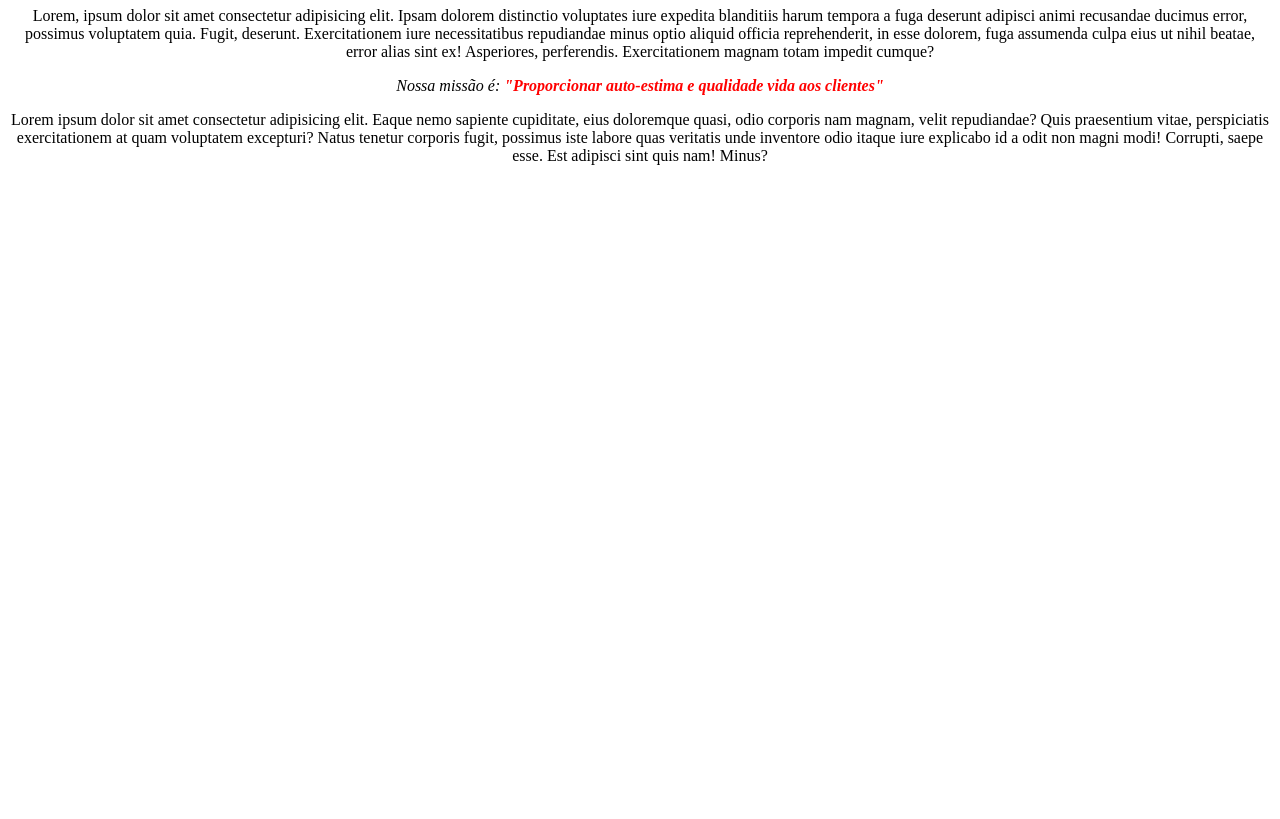
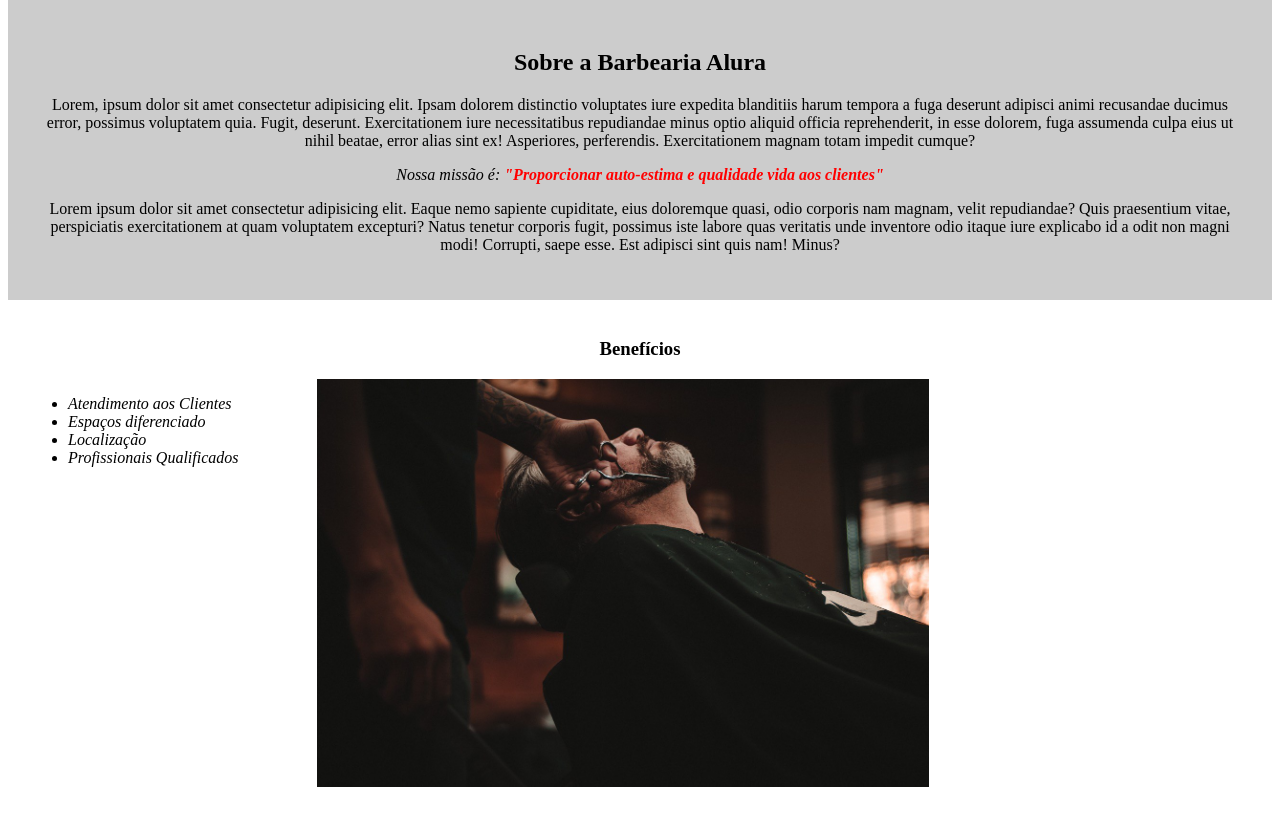
Before and after one commit to marcosviniciohd/formacao-front-end-alura, a plain HTML site: page html-css/index.html in a window 1280 px wide. Shown: the part 559-1378 px from the top of the page. Before the commit the page ends 800 px from the top, so only its background shows below. Drawn offline with Linux system fonts and the light colour scheme.

Commit message:
Alterações no CSS

```diff
--- a/html-css/index.html
+++ b/html-css/index.html
@@ -8,14 +8,29 @@
     <title>Barbearia Alura</title>
 </head>
 <body>
+    <header>
+        <h1 class="titulo-principal">Barbearia Alura</h1>
+    </header>
     <img src="banner.jpg" alt="" id="banner">
-    <h1>Sobre a Barbearia Alura</h1>
-    <p>Lorem, ipsum dolor sit amet consectetur adipisicing elit. Ipsam dolorem distinctio voluptates iure expedita blanditiis harum tempora a fuga deserunt adipisci animi recusandae ducimus error, possimus voluptatem quia. Fugit, deserunt.
-    Exercitationem iure necessitatibus repudiandae minus optio aliquid officia reprehenderit, in esse dolorem, fuga assumenda culpa eius ut nihil beatae, error alias sint ex! Asperiores, perferendis. Exercitationem magnam totam impedit cumque?</p>
-    <p>
-        <em>Nossa missão é: <strong>"Proporcionar auto-estima e qualidade vida aos clientes"</strong></em>
-    </p>
-    <p>Lorem ipsum dolor sit amet consectetur adipisicing elit. Eaque nemo sapiente cupiditate, eius doloremque quasi, odio corporis nam magnam, velit repudiandae? Quis praesentium vitae, perspiciatis exercitationem at quam voluptatem excepturi?
-    Natus tenetur corporis fugit, possimus iste labore quas veritatis unde inventore odio itaque iure explicabo id a odit non magni modi! Corrupti, saepe esse. Est adipisci sint quis nam! Minus?</p>
+    <div class="container-principal">
+        <h2 class="container">Sobre a Barbearia Alura</h2>
+        <p class="container">Lorem, ipsum dolor sit amet consectetur adipisicing elit. Ipsam dolorem distinctio voluptates iure expedita blanditiis harum tempora a fuga deserunt adipisci animi recusandae ducimus error, possimus voluptatem quia. Fugit, deserunt.
+        Exercitationem iure necessitatibus repudiandae minus optio aliquid officia reprehenderit, in esse dolorem, fuga assumenda culpa eius ut nihil beatae, error alias sint ex! Asperiores, perferendis. Exercitationem magnam totam impedit cumque?</p>
+        <p class="container">
+            <em>Nossa missão é: <strong>"Proporcionar auto-estima e qualidade vida aos clientes"</strong></em>
+        </p>
+        <p class="container">Lorem ipsum dolor sit amet consectetur adipisicing elit. Eaque nemo sapiente cupiditate, eius doloremque quasi, odio corporis nam magnam, velit repudiandae? Quis praesentium vitae, perspiciatis exercitationem at quam voluptatem excepturi?
+        Natus tenetur corporis fugit, possimus iste labore quas veritatis unde inventore odio itaque iure explicabo id a odit non magni modi! Corrupti, saepe esse. Est adipisci sint quis nam! Minus?</p>
+    </div>
+    <div class="beneficios">
+        <h3 class="container">Benefícios</h3>
+        <ul class="itens">
+            <li>Atendimento aos Clientes</li>
+            <li>Espaços diferenciado</li>
+            <li>Localização</li>
+            <li>Profissionais Qualificados</li>
+        </ul>
+        <img src="beneficios.jpg" alt="" width="50%">
+    </div>
 </body>
 </html>
--- a/html-css/styles.css
+++ b/html-css/styles.css
@@ -1,5 +1,23 @@
-body {
+.container-principal {
+    background: #CCCCCC;
+    padding: 30px;
+}
+.container{
     text-align: center;
+}
+.itens{
+    font-style: italic;
+    display: inline-block;
+    vertical-align: top;
+    width: 20%;
+
+}
+.beneficios{
+    background: #FFFFFF;
+    padding: 20px;
+}
+.titulo-principal{
+ margin-left: 30px;
 }
 
 #banner{
```
Also changed, not shown: html-css/beneficios.jpg (added).
